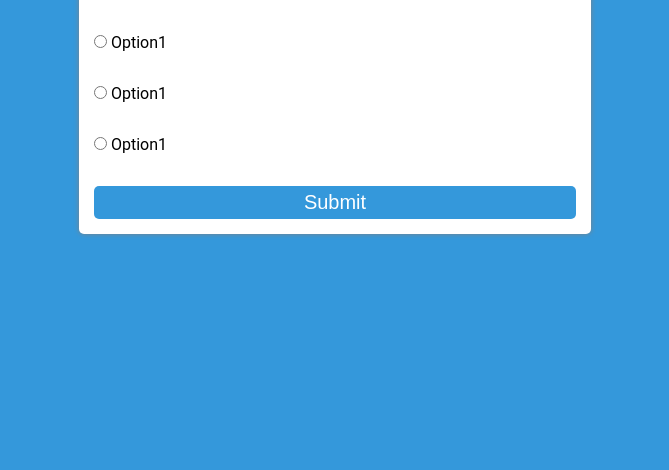
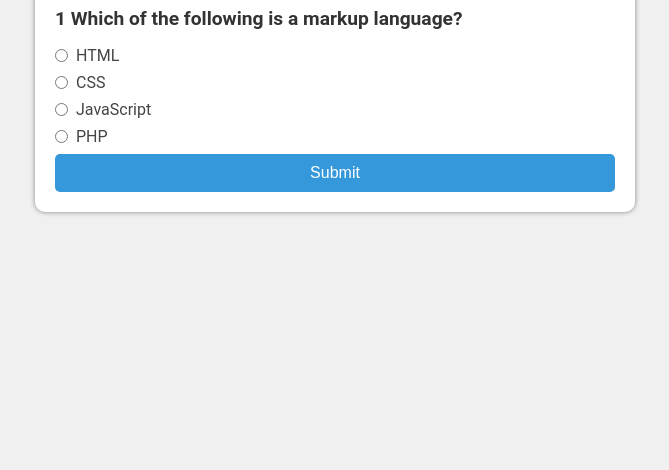
Before and after one commit to Shan-Ali4/Quiz-App, a plain HTML site: page QuizApp/index.html in a window 1280 px wide. Shown: the part 330-800 px from the top of the page, without its empty margins (305-974 px from the left). Drawn offline with Linux system fonts and the light colour scheme.

Commit message:
7-19-23 Finish

```diff
--- a/QuizApp/app.js
+++ b/QuizApp/app.js
@@ -0,0 +1,93 @@
+const questions = [
+    {
+      'question': "Which of the following is a markup language?",
+      'a': "HTML",
+      'b': "CSS",
+      'c': "JavaScript",
+      'd': "PHP",
+      'correct': "a"
+    },
+    {
+      'question': "What is the capital of Australia?",
+      'a': "Sydney",
+      'b': "Melbourne",
+      'c': "Canberra",
+      'd': "Perth",
+      'correct': "c"
+    },
+    {
+      'question': "Which programming language is known as the 'mother of all languages'?",
+      'a': "C",
+      'b': "Python",
+      'c': "Fortran",
+      'd': "Assembly",
+      'correct': "c"
+    },
+    {
+      'question': "What is the largest organ in the human body?",
+      'a': "Liver",
+      'b': "Brain",
+      'c': "Heart",
+      'd': "Skin",
+      'correct': "d"
+    }
+  ];
+
+let index = 0
+let total = questions.length
+let right = 0
+    wrong = 0
+const quesBox = document.getElementById('queBox')
+const optionInput = document.querySelectorAll('.options')
+const loadQuestion = () =>{
+    if(index === total){
+        return endQuiz()
+    }
+    reset()
+    const data = questions[index]
+    quesBox.innerText = `${index+1} ${data.question}`
+    optionInput[0].nextElementSibling.innerText = data.a
+    optionInput[1].nextElementSibling.innerText = data.b
+    optionInput[2].nextElementSibling.innerText = data.c
+    optionInput[3].nextElementSibling.innerText = data.d
+    console.log(data)
+}
+const submitQuiz = () =>{
+    const data = questions[index]
+    const ans = getAnswer()
+    if (ans === data.correct){
+        right++
+    }else {
+        wrong++
+    }
+    index++
+    loadQuestion()
+    return
+}
+
+const getAnswer = ()=>{
+    let answer;
+    optionInput.forEach(
+        (input)=>{
+            if(input.checked){
+                answer = input.value
+            }
+        }
+    )
+    return answer
+}
+
+const reset = () =>{
+    optionInput.forEach(
+        (input)=>{
+            input.checked = false
+    })
+
+}
+const endQuiz = () =>{
+    document.getElementById('box').innerHTML = `
+    <h3> Thank You For Playing The Quiz </h3>
+    <h2> ${right} / ${total} Are Correct </h2>
+    `
+}
+loadQuestion()
--- a/QuizApp/index.html
+++ b/QuizApp/index.html
@@ -5,12 +5,14 @@
     <meta http-equiv="X-UA-Compatible" content="IE=edge">
     <meta name="viewport" content="width=device-width, initial-scale=1.0">
     <link rel="stylesheet" href="style.css">
-    <title>Document</title>
+    <title>Quiz-App</title>
 </head>
 <body>
+    <h1> Welcome To Quiz Game</h1>
     <div class="main">
+
         <div id="box">
-            <h2>1) This is the dummy question</h2>
+            <h2 id="queBox">1) This is the dummy question</h2>
             <div class="row">
                 <input class="options" id="option1" type="radio" value="a" name="option">
                 <label for="option1">Option1</label>
@@ -30,7 +32,7 @@
                 <input class="options" id="option4" type="radio" value="d" name="option">
                 <label for="option4">Option1</label>
             </div>
-            <button class="btn">
+            <button class="btn" onclick="submitQuiz()">
                 Submit
             </button>
         </div>
--- a/QuizApp/style.css
+++ b/QuizApp/style.css
@@ -7,40 +7,73 @@
   @import url('https://fonts.googleapis.com/css2?family=Roboto:wght@100&display=swap');
 
   body {
-    background-color: #3498db;
+    background-color: #f0f0f0;
     font-family: 'Roboto', sans-serif;
-}
-
-.main {
-    width: 100%;
-    height: 100vh;
     display: flex;
     justify-content: center;
     align-items: center;
     flex-direction: column;
+    height: 100vh;
   }
 
-#box {
-    width: 40%;
-    padding: 15px;
+  h1 {
+    font-size: 2rem;
+    margin-bottom: 20px;
+    color: #3498db;
+  }
+
+  .main {
+    width: 80%;
+    max-width: 600px;
+    background-color: #ffffff;
+    padding: 20px;
     box-shadow: 0px 0px 5px gray;
-    background-color: white;
-    border-radius: 5px;
+    border-radius: 10px;
+  }
+
+  h2 {
+    font-size: 1.2rem;
+    margin-bottom: 1rem;
+    color: #333333;
   }
 
   .row {
-    width: 100%;
-    margin: 2rem;
-    margin-left: 0;
+    display: flex;
+    align-items: center;
+    margin: 8px 0;
+  }
 
+  .options {
+    margin-right: 8px;
+  }
+
+  label {
+    font-size: 1rem;
+    color: #444444;
+    cursor: pointer;
   }
 
   .btn {
     width: 100%;
-    padding: 5px;
-    font-size: 20px;
+    padding: 10px;
+    font-size: 1rem;
     color: white;
     border: none;
     border-radius: 5px;
     background-color: #3498db;
+    cursor: pointer;
+    transition: background-color 0.3s ease-in-out;
   }
+
+  .btn:hover {
+    background-color: #2980b9;
+  }
+
+  /* Style the selected option */
+  input[type="radio"]:checked + label {
+    background-color: #3498db;
+    color: white;
+    padding: 8px;
+    border-radius: 5px;
+    transition: background-color 0.3s ease-in-out;
+  }
```
Lines whose indentation alone changed are shown as unchanged.
